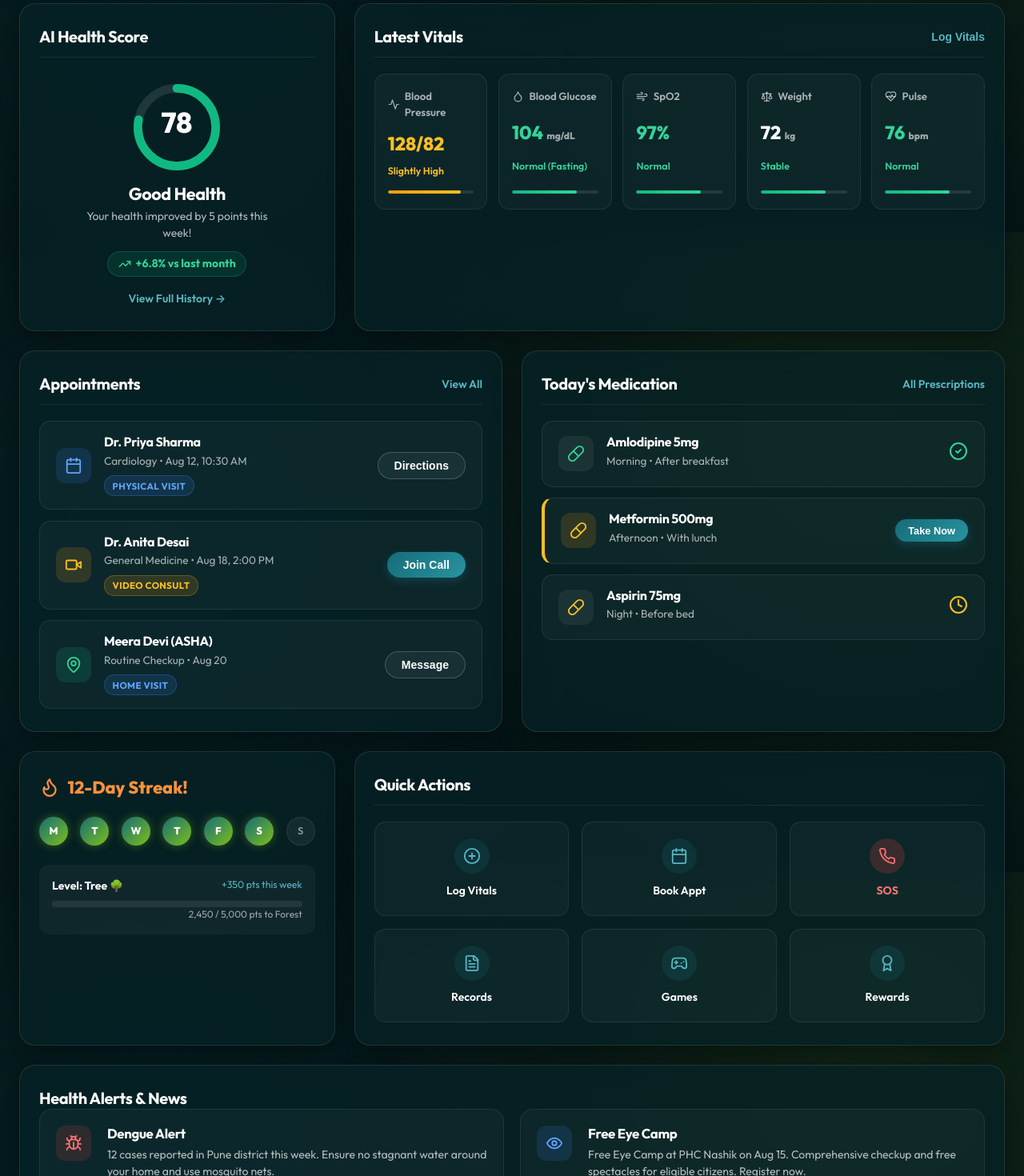
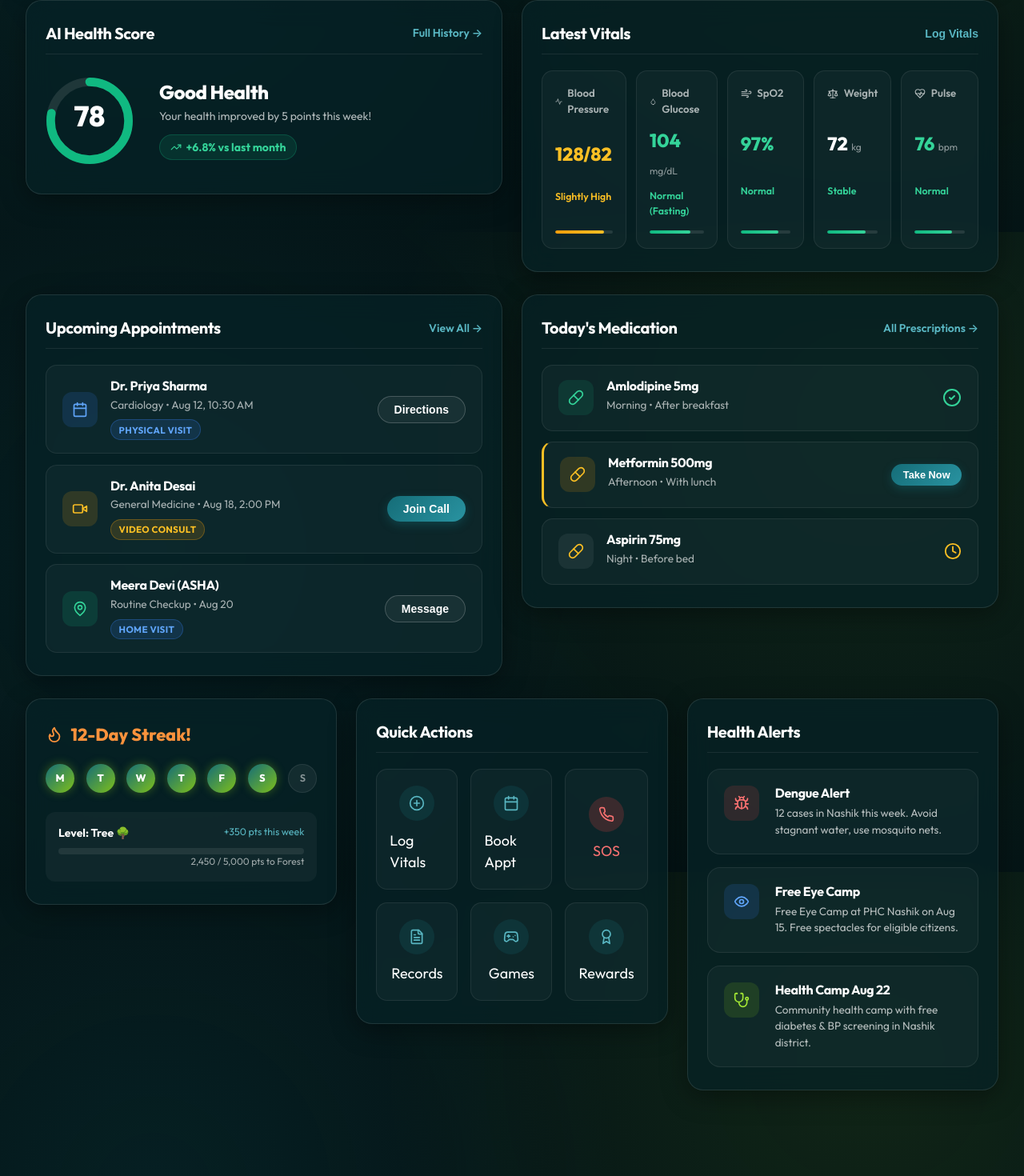
Before and after one commit to smitlad01/village-healthcare, a Next.js app: page /patient/dashboard in a window 1280 px wide. Shown: the part 510-1980 px from the top of the page at 80% size. Built offline with nearby package versions, Linux system fonts and the light colour scheme.

Commit message:
Redesign patient dashboard: full-width two/three-column row layout, no wasted space, side-by-side AI score ring and health alerts third column

```diff
--- a/src/app/patient/dashboard/page.tsx
+++ b/src/app/patient/dashboard/page.tsx
@@ -25,14 +25,16 @@ import {
   Phone,
   Bug,
   Eye,
-  ChevronRight
+  ChevronRight,
+  Stethoscope
 } from 'lucide-react';
 import '@/styles/patient.css';
 
 export default function PatientDashboard() {
   return (
     <div className="patient-dashboard-container">
-      {/* Header Bar */}
+
+      {/* ── Header ── */}
       <header className="dashboard-header">
         <h1 className="user-welcome">Welcome, Ramesh 👋</h1>
         <div className="header-actions">
@@ -46,10 +48,9 @@ export default function PatientDashboard() {
         </div>
       </header>
 
-      <div className="dashboard-grid">
-        {/* Risk Prediction Banner */}
-        <div className="risk-banner glass-card" style={{ gridColumn: 'span 12', marginBottom: '0.5rem' }}>
-          <AlertTriangle size={32} className="text-warning flex-shrink-0" style={{ color: '#fbbf24' }} />
+      {/* ── Risk Banner (full width) ── */}
+      <div className="risk-banner glass-card" style={{ marginBottom: '1.75rem' }}>
+        <AlertTriangle size={32} className="flex-shrink-0" style={{ color: '#fbbf24' }} />
         <div className="risk-content flex-grow">
           <h4>Moderate risk of Hypertension detected</h4>
           <p>Your BP readings have been slightly elevated for the past 3 weeks. Schedule a checkup with Dr. Priya Sharma to discuss this.</p>
@@ -60,95 +61,92 @@ export default function PatientDashboard() {
         </div>
       </div>
 
-        {/* AI Health Score Card */}
-        <div className="glass-card hero-widget">
+      {/* ── Row 1: AI Score (left) + Vitals (right) ── */}
+      <div className="dash-row-two" style={{ marginBottom: '1.75rem' }}>
+
+        {/* AI Health Score */}
+        <div className="glass-card ai-score-card">
           <div className="card-header-row">
             <h2 className="card-title">AI Health Score</h2>
+            <Link href="/patient/history" className="card-link">Full History →</Link>
           </div>
-          <div className="health-score-container">
+          <div className="ai-score-body">
+            <div className="ai-ring-wrap">
               <svg viewBox="0 0 36 36" className="circular-chart">
                 <path className="circle-bg"
-                d="M18 2.0845
-                  a 15.9155 15.9155 0 0 1 0 31.831
-                  a 15.9155 15.9155 0 0 1 0 -31.831"
+                  d="M18 2.0845 a 15.9155 15.9155 0 0 1 0 31.831 a 15.9155 15.9155 0 0 1 0 -31.831"
                 />
                 <path className="circle green"
                   strokeDasharray="78, 100"
-                d="M18 2.0845
-                  a 15.9155 15.9155 0 0 1 0 31.831
-                  a 15.9155 15.9155 0 0 1 0 -31.831"
+                  d="M18 2.0845 a 15.9155 15.9155 0 0 1 0 31.831 a 15.9155 15.9155 0 0 1 0 -31.831"
                 />
                 <text x="18" y="20.35" className="percentage">78</text>
               </svg>
-            <div className="score-details">
+            </div>
+            <div className="ai-score-info">
               <h3>Good Health</h3>
               <p>Your health improved by 5 points this week!</p>
               <div className="trend up">
-                <TrendingUp size={16} /> +6.8% vs last month
+                <TrendingUp size={14} /> +6.8% vs last month
               </div>
             </div>
           </div>
-          <div className="mt-4 text-center">
-            <Link href="#" className="card-link">
-              View Full History →
-            </Link>
-          </div>
         </div>
 
-        {/* Vitals Snapshot Grid */}
-        <div className="glass-card vitals-widget">
+        {/* Latest Vitals */}
+        <div className="glass-card vitals-card">
           <div className="card-header-row">
             <h2 className="card-title">Latest Vitals</h2>
             <button className="card-link">Log Vitals</button>
           </div>
           <div className="vitals-grid">
             <div className="vital-card">
-              <span className="vital-label"><Activity size={15} /> Blood Pressure</span>
+              <span className="vital-label"><Activity size={14} /> Blood Pressure</span>
               <span className="vital-value" style={{ color: '#fbbf24' }}>128/82</span>
               <span className="vital-trend warning">Slightly High</span>
               <div className="sparkline warning"></div>
             </div>
-
             <div className="vital-card">
-              <span className="vital-label"><Droplet size={15} /> Blood Glucose</span>
-              <span className="vital-value" style={{ color: '#34d399' }}>104 <span className="text-xs font-normal" style={{ color: 'rgba(255,255,255,0.6)' }}>mg/dL</span></span>
+              <span className="vital-label"><Droplet size={14} /> Blood Glucose</span>
+              <span className="vital-value" style={{ color: '#34d399' }}>104 <span className="unit">mg/dL</span></span>
               <span className="vital-trend normal">Normal (Fasting)</span>
               <div className="sparkline"></div>
             </div>
-
             <div className="vital-card">
-              <span className="vital-label"><Wind size={15} /> SpO2</span>
+              <span className="vital-label"><Wind size={14} /> SpO2</span>
               <span className="vital-value" style={{ color: '#34d399' }}>97%</span>
               <span className="vital-trend normal">Normal</span>
               <div className="sparkline"></div>
             </div>
-
             <div className="vital-card">
-              <span className="vital-label"><Scale size={15} /> Weight</span>
-              <span className="vital-value">72 <span className="text-xs font-normal" style={{ color: 'rgba(255,255,255,0.6)' }}>kg</span></span>
+              <span className="vital-label"><Scale size={14} /> Weight</span>
+              <span className="vital-value">72 <span className="unit">kg</span></span>
               <span className="vital-trend normal">Stable</span>
               <div className="sparkline"></div>
             </div>
-
             <div className="vital-card">
-              <span className="vital-label"><HeartPulse size={15} /> Pulse</span>
-              <span className="vital-value" style={{ color: '#34d399' }}>76 <span className="text-xs font-normal" style={{ color: 'rgba(255,255,255,0.6)' }}>bpm</span></span>
+              <span className="vital-label"><HeartPulse size={14} /> Pulse</span>
+              <span className="vital-value" style={{ color: '#34d399' }}>76 <span className="unit">bpm</span></span>
               <span className="vital-trend normal">Normal</span>
               <div className="sparkline"></div>
             </div>
           </div>
         </div>
+      </div>
 
-        {/* Upcoming Appointments */}
-        <div className="glass-card appointments-widget">
+      {/* ── Row 2: Appointments (left) + Medications (right) ── */}
+      <div className="dash-row-two" style={{ marginBottom: '1.75rem' }}>
+
+        {/* Appointments */}
+        <div className="glass-card">
           <div className="card-header-row">
-            <h2 className="card-title">Appointments</h2>
-            <Link href="#" className="card-link">View All</Link>
+            <h2 className="card-title">Upcoming Appointments</h2>
+            <Link href="/patient/appointments" className="card-link">View All →</Link>
           </div>
           <div className="item-list">
             <div className="list-item">
-              <div className="item-icon-box" style={{ background: 'rgba(59, 130, 246, 0.15)', color: '#60a5fa' }}>
-                <Calendar size={22} />
+              <div className="item-icon-box" style={{ background: 'rgba(59,130,246,0.15)', color: '#60a5fa' }}>
+                <Calendar size={20} />
               </div>
               <div className="item-details">
                 <h4>Dr. Priya Sharma</h4>
@@ -159,8 +157,8 @@ export default function PatientDashboard() {
             </div>
 
             <div className="list-item">
-              <div className="item-icon-box" style={{ background: 'rgba(245, 158, 11, 0.15)', color: '#fbbf24' }}>
-                <Video size={22} />
+              <div className="item-icon-box" style={{ background: 'rgba(245,158,11,0.15)', color: '#fbbf24' }}>
+                <Video size={20} />
               </div>
               <div className="item-details">
                 <h4>Dr. Anita Desai</h4>
@@ -171,8 +169,8 @@ export default function PatientDashboard() {
             </div>
 
             <div className="list-item">
-              <div className="item-icon-box" style={{ background: 'rgba(16, 185, 129, 0.15)', color: '#34d399' }}>
-                <MapPin size={22} />
+              <div className="item-icon-box" style={{ background: 'rgba(16,185,129,0.15)', color: '#34d399' }}>
+                <MapPin size={20} />
               </div>
               <div className="item-details">
                 <h4>Meera Devi (ASHA)</h4>
@@ -184,70 +182,63 @@ export default function PatientDashboard() {
           </div>
         </div>
 
-        {/* Medication Reminder */}
-        <div className="glass-card medications-widget">
+        {/* Medications */}
+        <div className="glass-card">
           <div className="card-header-row">
             <h2 className="card-title">Today's Medication</h2>
-            <Link href="#" className="card-link">All Prescriptions</Link>
+            <Link href="/patient/prescriptions" className="card-link">All Prescriptions →</Link>
           </div>
           <div className="item-list">
             <div className="list-item">
-              <div className="item-icon-box" style={{ background: 'rgba(255, 255, 255, 0.06)', color: '#34d399' }}>
-                <Pill size={22} />
+              <div className="item-icon-box" style={{ background: 'rgba(16,185,129,0.12)', color: '#34d399' }}>
+                <Pill size={20} />
               </div>
               <div className="item-details">
                 <h4>Amlodipine 5mg</h4>
                 <p>Morning • After breakfast</p>
               </div>
-              <div style={{ color: '#34d399' }}>
-                <CheckCircle2 size={24} />
-              </div>
+              <CheckCircle2 size={24} style={{ color: '#34d399', flexShrink: 0 }} />
             </div>
 
-            <div className="list-item" style={{ borderLeft: '4px solid #fbbf24' }}>
-              <div className="item-icon-box" style={{ background: 'rgba(245, 158, 11, 0.15)', color: '#fbbf24' }}>
-                <Pill size={22} />
+            <div className="list-item" style={{ borderLeft: '3px solid #fbbf24' }}>
+              <div className="item-icon-box" style={{ background: 'rgba(245,158,11,0.15)', color: '#fbbf24' }}>
+                <Pill size={20} />
               </div>
               <div className="item-details">
                 <h4>Metformin 500mg</h4>
                 <p>Afternoon • With lunch</p>
               </div>
-              <button className="btn-action-primary" style={{ padding: '0.4rem 1rem', fontSize: '0.8rem' }}>Take Now</button>
+              <button className="btn-action-primary" style={{ padding: '0.4rem 0.9rem', fontSize: '0.8rem' }}>Take Now</button>
             </div>
 
             <div className="list-item">
-              <div className="item-icon-box" style={{ background: 'rgba(255, 255, 255, 0.06)', color: '#fbbf24' }}>
-                <Pill size={22} />
+              <div className="item-icon-box" style={{ background: 'rgba(255,255,255,0.06)', color: '#fbbf24' }}>
+                <Pill size={20} />
               </div>
               <div className="item-details">
                 <h4>Aspirin 75mg</h4>
                 <p>Night • Before bed</p>
               </div>
-              <div style={{ color: '#fbbf24' }}>
-                <Clock size={24} />
+              <Clock size={22} style={{ color: '#fbbf24', flexShrink: 0 }} />
             </div>
           </div>
         </div>
       </div>
 
+      {/* ── Row 3: Streak + Quick Actions + News ── */}
+      <div className="dash-row-three" style={{ marginBottom: '1.75rem' }}>
+
         {/* Streak Tracker */}
-        <div className="glass-card streak-widget">
+        <div className="glass-card">
           <div className="streak-header">
-            <Flame className="flame-icon" size={26} />
-            12-Day Streak!
+            <Flame size={22} className="flame-icon" /> 12-Day Streak!
           </div>
-
           <div className="streak-days">
-            <div className="day-dot filled">M</div>
-            <div className="day-dot filled">T</div>
-            <div className="day-dot filled">W</div>
-            <div className="day-dot filled">T</div>
-            <div className="day-dot filled">F</div>
-            <div className="day-dot filled">S</div>
-            <div className="day-dot">S</div>
+            {['M','T','W','T','F','S','S'].map((d,i) => (
+              <div key={i} className={`day-dot ${i < 6 ? 'filled' : ''}`}>{d}</div>
+            ))}
           </div>
-
-          <div style={{ background: 'rgba(255, 255, 255, 0.04)', padding: '1rem', borderRadius: '12px' }}>
+          <div style={{ background: 'rgba(255,255,255,0.04)', padding: '1rem', borderRadius: '12px' }}>
             <div style={{ display: 'flex', justifyContent: 'space-between', fontSize: '0.875rem', marginBottom: '0.5rem' }}>
               <span style={{ fontWeight: 700 }}>Level: Tree 🌳</span>
               <span style={{ color: '#59b6c2', fontSize: '0.775rem' }}>+350 pts this week</span>
@@ -259,66 +250,70 @@ export default function PatientDashboard() {
           </div>
         </div>
 
-        {/* Quick Actions Row */}
-        <div className="glass-card quick-actions-widget">
+        {/* Quick Actions */}
+        <div className="glass-card">
           <div className="card-header-row">
             <h2 className="card-title">Quick Actions</h2>
           </div>
           <div className="quick-actions-grid">
             <Link href="/patient/vitals/log" className="action-card-item">
-              <div className="action-icon-circle"><PlusCircle size={22} /></div>
-              <span style={{ fontSize: '0.875rem', fontWeight: 600 }}>Log Vitals</span>
+              <div className="action-icon-circle"><PlusCircle size={20} /></div>
+              <span>Log Vitals</span>
             </Link>
             <Link href="/patient/appointments/book" className="action-card-item">
-              <div className="action-icon-circle"><Calendar size={22} /></div>
-              <span style={{ fontSize: '0.875rem', fontWeight: 600 }}>Book Appt</span>
+              <div className="action-icon-circle"><Calendar size={20} /></div>
+              <span>Book Appt</span>
             </Link>
             <Link href="/patient/sos" className="action-card-item sos">
-              <div className="action-icon-circle"><Phone size={22} /></div>
-              <span style={{ fontSize: '0.875rem', fontWeight: 700, color: '#f87171' }}>SOS</span>
+              <div className="action-icon-circle"><Phone size={20} /></div>
+              <span style={{ color: '#f87171' }}>SOS</span>
             </Link>
             <Link href="/patient/reports" className="action-card-item">
-              <div className="action-icon-circle"><FileText size={22} /></div>
-              <span style={{ fontSize: '0.875rem', fontWeight: 600 }}>Records</span>
+              <div className="action-icon-circle"><FileText size={20} /></div>
+              <span>Records</span>
             </Link>
             <Link href="/awareness/games" className="action-card-item">
-              <div className="action-icon-circle"><Gamepad2 size={22} /></div>
-              <span style={{ fontSize: '0.875rem', fontWeight: 600 }}>Games</span>
+              <div className="action-icon-circle"><Gamepad2 size={20} /></div>
+              <span>Games</span>
             </Link>
             <Link href="/rewards" className="action-card-item">
-              <div className="action-icon-circle"><Award size={22} /></div>
-              <span style={{ fontSize: '0.875rem', fontWeight: 600 }}>Rewards</span>
+              <div className="action-icon-circle"><Award size={20} /></div>
+              <span>Rewards</span>
             </Link>
           </div>
         </div>
 
-        {/* Nearby Health News */}
-        <div className="news-widget">
-          <h2 className="card-title" style={{ marginBottom: '1rem', paddingLeft: '0.25rem' }}>Health Alerts & News</h2>
-          <div className="news-grid">
+        {/* Health Alerts */}
+        <div className="glass-card">
+          <div className="card-header-row">
+            <h2 className="card-title">Health Alerts</h2>
+          </div>
+          <div style={{ display: 'flex', flexDirection: 'column', gap: '1rem' }}>
             <div className="news-card">
-              <div className="news-icon alert">
-                <Bug size={22} />
-              </div>
+              <div className="news-icon alert"><Bug size={20} /></div>
               <div>
-                <h4 style={{ fontWeight: 700, fontSize: '1.05rem', marginBottom: '0.35rem' }}>Dengue Alert</h4>
-                <p style={{ color: 'rgba(255,255,255,0.7)', fontSize: '0.875rem', lineHeight: 1.5 }}>12 cases reported in Pune district this week. Ensure no stagnant water around your home and use mosquito nets.</p>
+                <h4 style={{ fontWeight: 700, fontSize: '1rem', marginBottom: '0.3rem' }}>Dengue Alert</h4>
+                <p style={{ color: 'rgba(255,255,255,0.7)', fontSize: '0.85rem', lineHeight: 1.5 }}>12 cases in Nashik this week. Avoid stagnant water, use mosquito nets.</p>
               </div>
             </div>
-
             <div className="news-card">
-              <div className="news-icon info">
-                <Eye size={22} />
+              <div className="news-icon info"><Eye size={20} /></div>
+              <div>
+                <h4 style={{ fontWeight: 700, fontSize: '1rem', marginBottom: '0.3rem' }}>Free Eye Camp</h4>
+                <p style={{ color: 'rgba(255,255,255,0.7)', fontSize: '0.85rem', lineHeight: 1.5 }}>Free Eye Camp at PHC Nashik on Aug 15. Free spectacles for eligible citizens.</p>
               </div>
+            </div>
+            <div className="news-card">
+              <div className="news-icon" style={{ background: 'rgba(126,191,26,0.15)', color: '#a3e635' }}><Stethoscope size={20} /></div>
               <div>
-                <h4 style={{ fontWeight: 700, fontSize: '1.05rem', marginBottom: '0.35rem' }}>Free Eye Camp</h4>
-                <p style={{ color: 'rgba(255,255,255,0.7)', fontSize: '0.875rem', lineHeight: 1.5 }}>Free Eye Camp at PHC Nashik on Aug 15. Comprehensive checkup and free spectacles for eligible citizens. Register now.</p>
+                <h4 style={{ fontWeight: 700, fontSize: '1rem', marginBottom: '0.3rem' }}>Health Camp Aug 22</h4>
+                <p style={{ color: 'rgba(255,255,255,0.7)', fontSize: '0.85rem', lineHeight: 1.5 }}>Community health camp with free diabetes & BP screening in Nashik district.</p>
+              </div>
             </div>
           </div>
         </div>
       </div>
 
     </div>
-    </div>
   );
 }
--- a/src/styles/patient.css
+++ b/src/styles/patient.css
@@ -1,10 +1,12 @@
 /* c:\Users\HP\Documents\Future 6.0 prototype\src\styles\patient.css */
 
 .patient-dashboard-container {
-  padding: 2rem 1.5rem 6rem;
-  max-width: 1400px;
+  padding: 2rem 2rem 6rem;
+  max-width: 1600px;
   margin: 0 auto;
   color: #ffffff;
+  width: 100%;
+  box-sizing: border-box;
 }
 
 .dashboard-header {
@@ -86,28 +88,91 @@
   transform: scale(1.05);
 }
 
-.dashboard-grid {
+/* =================================================================
+   Full-Width Dashboard Row Layouts
+   ================================================================= */
+
+/* Two-column rows (50/50 split) */
+.dash-row-two {
   display: grid;
-  grid-template-columns: repeat(12, 1fr);
+  grid-template-columns: 1fr 1fr;
   gap: 1.5rem;
+  align-items: start;
 }
 
-/* Specific Grid Placements */
-.hero-widget { grid-column: span 12; }
-.vitals-widget { grid-column: span 12; }
-.appointments-widget { grid-column: span 12; }
-.medications-widget { grid-column: span 12; }
-.streak-widget { grid-column: span 12; }
-.quick-actions-widget { grid-column: span 12; }
-.news-widget { grid-column: span 12; }
+/* Three-column rows (equal thirds) */
+.dash-row-three {
+  display: grid;
+  grid-template-columns: 1fr 1fr 1fr;
+  gap: 1.5rem;
+  align-items: start;
+}
 
-@media (min-width: 1024px) {
-  .hero-widget { grid-column: span 4; }
-  .vitals-widget { grid-column: span 8; }
-  .appointments-widget { grid-column: span 6; }
-  .medications-widget { grid-column: span 6; }
-  .streak-widget { grid-column: span 4; }
-  .quick-actions-widget { grid-column: span 8; }
+/* AI score card: side-by-side ring + info */
+.ai-score-card .ai-score-body {
+  display: flex;
+  align-items: center;
+  gap: 2rem;
+  padding: 0.5rem 0;
+}
+
+.ai-score-card .ai-ring-wrap {
+  flex-shrink: 0;
+}
+
+.ai-score-card .ai-score-info {
+  flex: 1;
+}
+
+.ai-score-info h3 {
+  font-size: 1.5rem;
+  font-weight: 800;
+  color: #ffffff;
+  margin: 0 0 0.4rem 0;
+}
+
+.ai-score-info p {
+  color: rgba(255,255,255,0.7);
+  font-size: 0.875rem;
+  margin: 0 0 0.75rem 0;
+  line-height: 1.4;
+}
+
+/* Vitals card full width inside its column */
+.vitals-card .vitals-grid {
+  display: grid;
+  grid-template-columns: repeat(5, 1fr);
+  gap: 0.75rem;
+}
+
+/* Vital unit span */
+.unit {
+  font-size: 0.75rem;
+  font-weight: 400;
+  color: rgba(255,255,255,0.55);
+}
+
+/* Responsive stacking */
+@media (max-width: 1100px) {
+  .dash-row-two {
+    grid-template-columns: 1fr;
+  }
+  .dash-row-three {
+    grid-template-columns: 1fr 1fr;
+  }
+  .vitals-card .vitals-grid {
+    grid-template-columns: repeat(3, 1fr);
+  }
+}
+
+@media (max-width: 640px) {
+  .dash-row-two,
+  .dash-row-three {
+    grid-template-columns: 1fr;
+  }
+  .vitals-card .vitals-grid {
+    grid-template-columns: repeat(2, 1fr);
+  }
 }
 
 /* Card Header Formatting */
```
Lines whose indentation alone changed are shown as unchanged.
